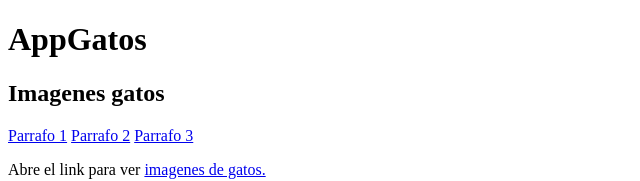
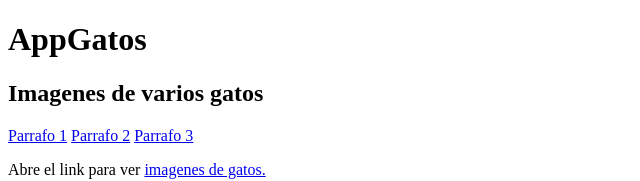
Before and after one commit to wrangel01/eliminar-este-reposito, a plain HTML site: page carpeta2/index.html in a window 1280 px wide. Shown: the top 181 px of the page, without its empty margins (0-640 px from the left). Drawn offline with Linux system fonts and the light colour scheme; files whose address does not match are found by name.

Commit message:
agregue plabras de gatos

```diff
--- a/carpeta2/index.html
+++ b/carpeta2/index.html
@@ -7,7 +7,7 @@
       <h1>AppGatos</h1>
        <main>
           <!--agregar link enlace gatos-->
-          <h2>Imagenes gatos</h2>
+          <h2>Imagenes de varios gatos</h2>
 
           <a href="#Parrafo-1">Parrafo 1</a>
           <a href="#Parrafo-2">Parrafo 2</a>
```
